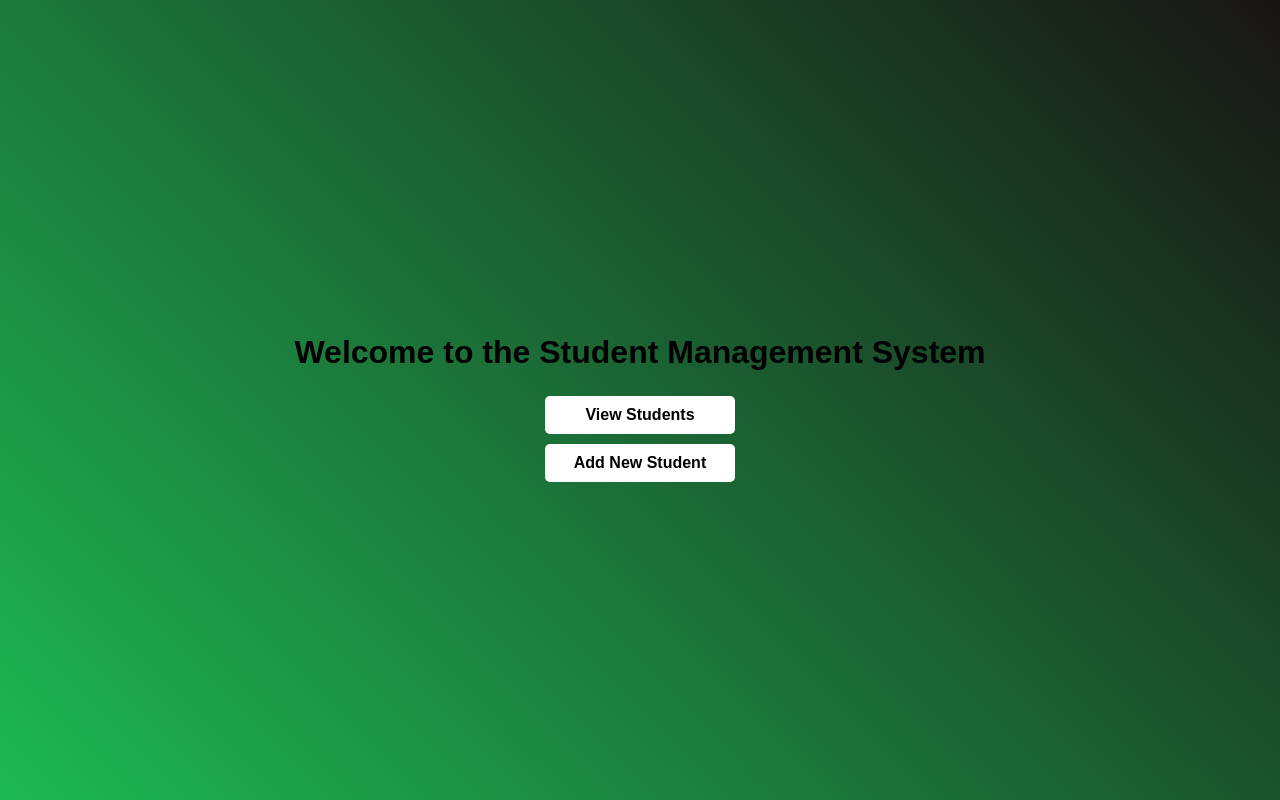
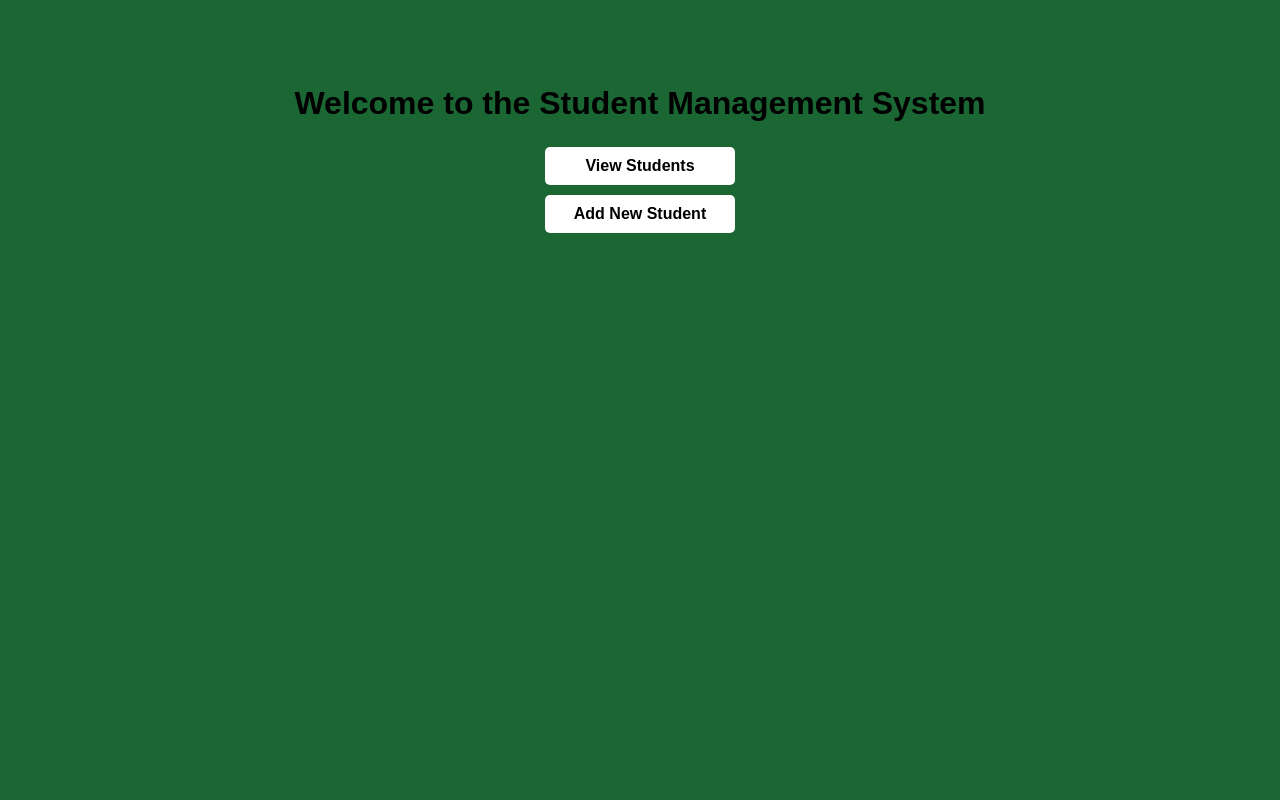
Before and after one commit to ItsNimmz/AIDI_2004_APP, a Flask app: page / in a window 1280 px wide. Run offline with Flask 3, Linux system fonts and the light colour scheme.

Commit message:
style change

```diff
--- a/static/css/styles.css
+++ b/static/css/styles.css
@@ -1,13 +1,15 @@
 body {
     margin: 0;
     font-family: Arial, sans-serif;
-    background: linear-gradient(45deg, #1db954, #191414);
+    /* background: linear-gradient(45deg, #1db954, #191414); */
+    background: #1b6734;
     color: #000000;
     display: flex;
     justify-content: center;
     align-items: center;
-    height: 100vh;
+    /* height: 100vh; */
     flex-direction: column;
+    margin: 5%;
 }
 h1 {
     margin-bottom: 20px;
```
